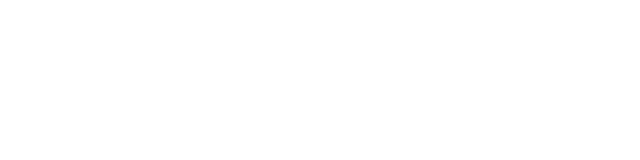
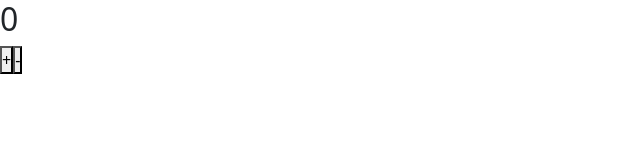
Before and after one commit to badshab454/react-basic, a React (Create React App) app: page / in a window 1280 px wide. Shown: the top 160 px of the page, without its empty margins (0-640 px from the left). Built offline with nearby package versions, Linux system fonts and the light colour scheme.

Commit message:
counter app

```diff
--- a/src/App.js
+++ b/src/App.js
@@ -1,8 +1,10 @@
 
 import "./index.css";
+import Counter from './components/Counter'
 
 function App() {
-  return <div className="App">
+  return <div>
+    <Counter />
   </div>;
 }
 
--- /dev/null
+++ b/src/components/Counter.js
@@ -0,0 +1,16 @@
+import React from 'react';
+import {useState} from 'react';
+
+
+const Counter = () => {
+    const [count, setCount] = useState(0);
+    const increment = () => setCount(count + 1);
+    const decrement = () => setCount(count - 1);
+    return <>
+        <h2>{count}</h2>
+        <button onClick={increment}>+</button>
+        <button onClick={decrement}>-</button>
+    </>
+}
+
+export default Counter;
```
